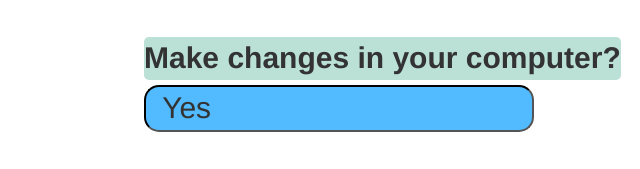
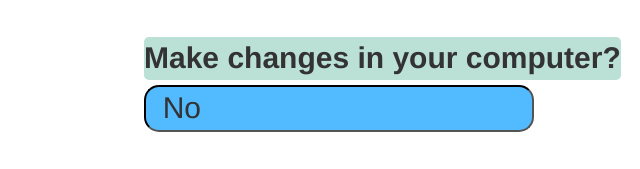
Before and after one commit to harshmange44/cyberify, a website: page summary.html in a window 1280 px wide. Shown: the part 1061-1230 px from the top of the page, 6-646 px from the left. Drawn offline with nearby package versions, Linux system fonts and the light colour scheme; a web font is replaced by a local one.

Commit message:
Update summary.html

```diff
--- a/summary.html
+++ b/summary.html
@@ -205,7 +205,7 @@
 	  		<input type="text" id="fname" name="fname" value="  No" style="margin-left: 150px; background-color: #52BAFF; border-color: black; border-radius: 15px; font-size: 30px;"><br><br><br>
 
 	  	<label for="fname" style="margin-left: 150px; background-color: #BBE1D7; border-color: black; border-radius: 5px; font-size: 30px;">Make changes in your computer?</label><br>
-	  		<input type="text" id="fname" name="fname" value="  Yes" style="margin-left: 150px; background-color: #52BAFF; border-color: black; border-radius: 15px; font-size: 30px;"><br><br><br>
+	  		<input type="text" id="fname" name="fname" value="  No" style="margin-left: 150px; background-color: #52BAFF; border-color: black; border-radius: 15px; font-size: 30px;"><br><br><br>
 
 	  	<label for="fname" style="margin-left: 150px; background-color: #BBE1D7; border-color: black; border-radius: 5px; font-size: 30px;">Sharing personal info to untrusted websites</label><br>
 	  		<input type="text" id="fname" name="fname" value="  No" style="margin-left: 150px; background-color: #52BAFF; border-color: black; border-radius: 15px; font-size: 30px;"><br><br><br>
```
